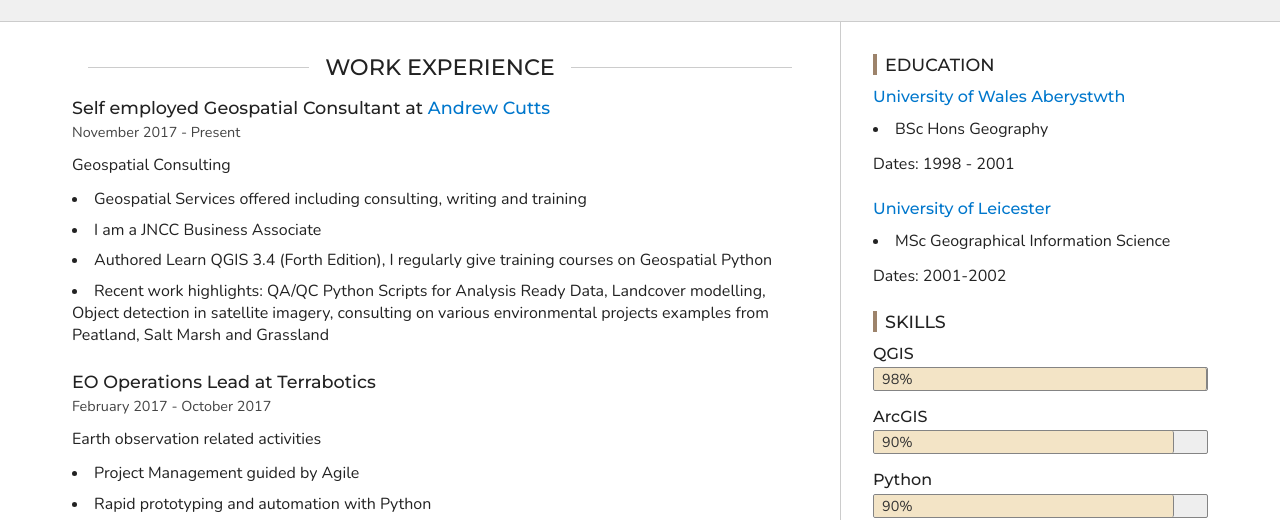
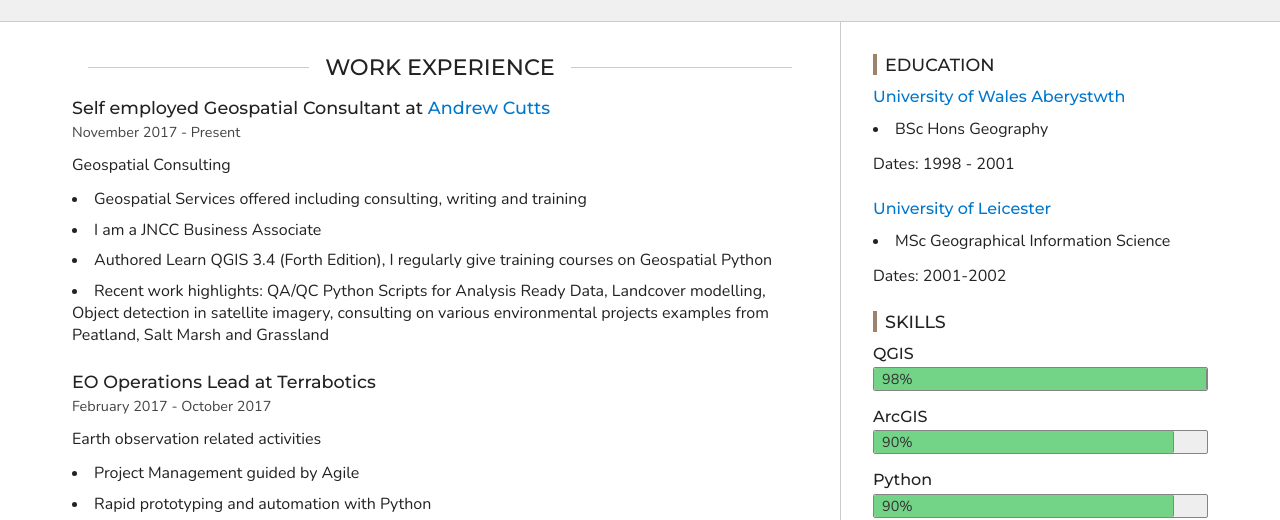
Before and after one commit to acgeospatial/acgeospatial.github.io, a plain HTML site: page index.html in a window 1280 px wide. Shown: the part 260-780 px from the top of the page. Drawn offline with nearby package versions, Linux system fonts and the light colour scheme; a script that the page names is missing.

Commit message:
colour bar

```diff
--- a/css/main.css
+++ b/css/main.css
@@ -3,7 +3,7 @@
   --link-color-hover: #00487c;
   --header-footer-bg-color: #f0f0f0;
   --aside-accent-color: #9d836b;
-  --skill-bar-fill-color: #f3e4c6;
+  --skill-bar-fill-color: #73d387;
   --blockquote-bg-color: #f7fafc;
   --blockquote-accent-color: #4a5568;
   --blockquote-text-color: #4a5568;
```
